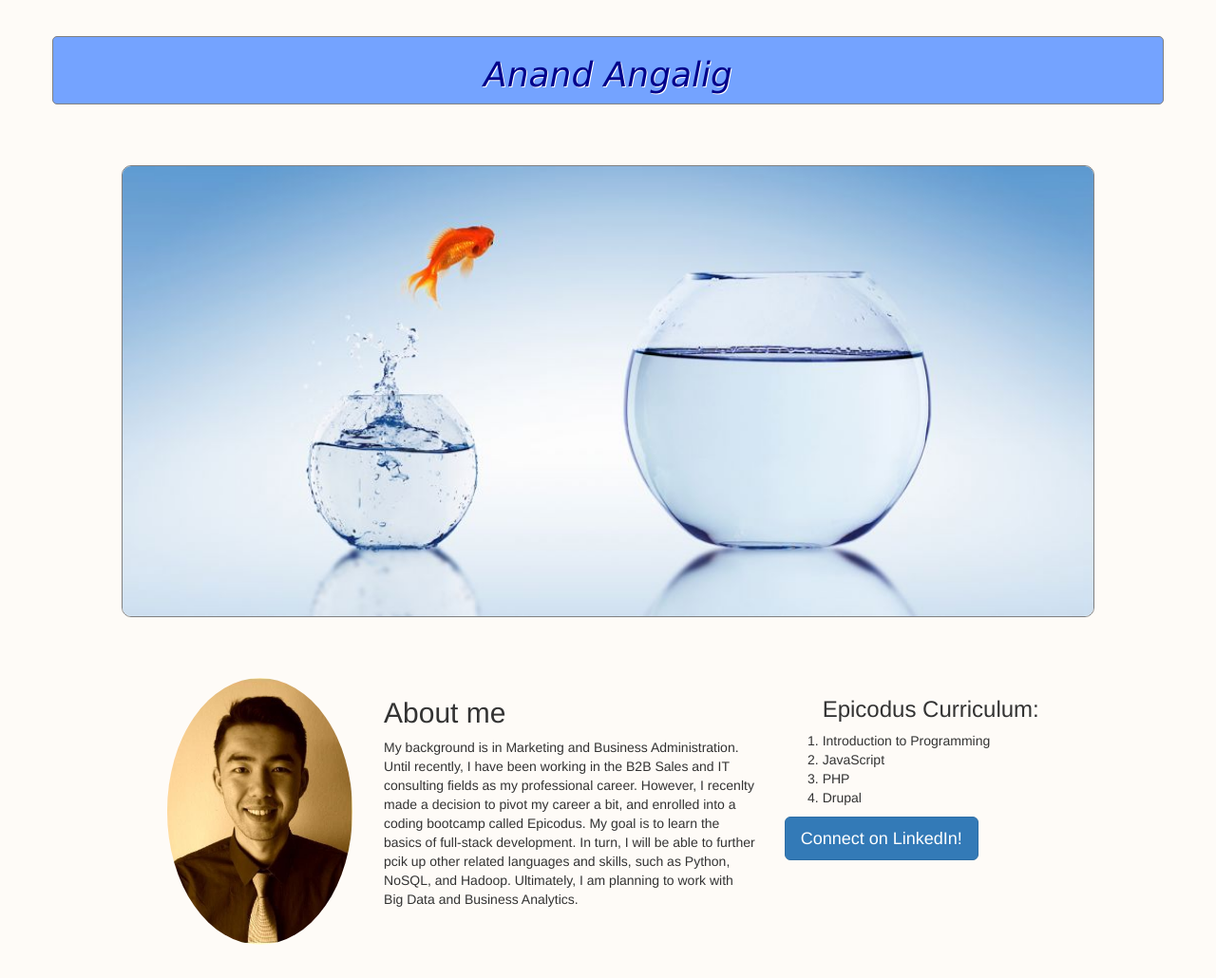
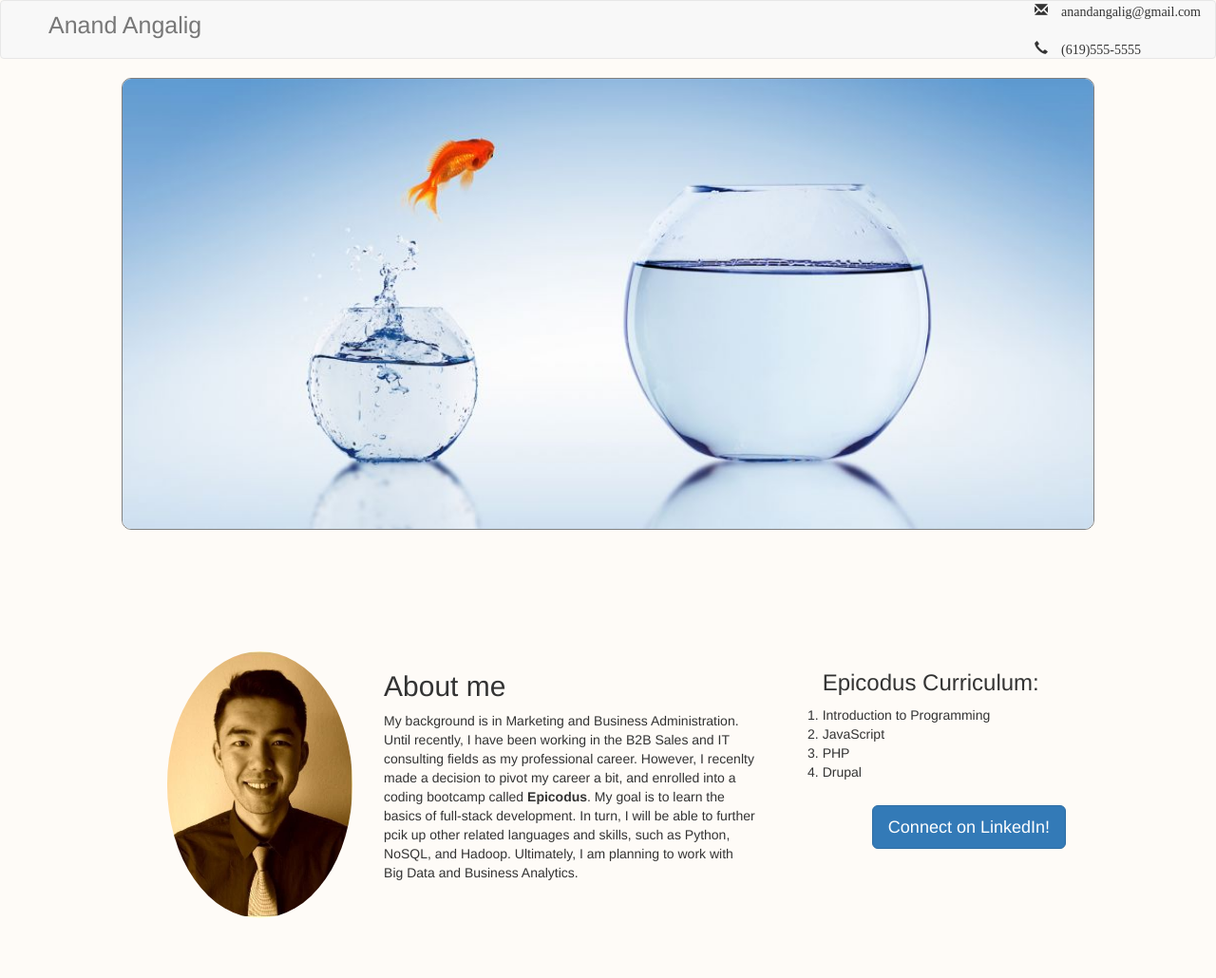
Before and after one commit to anandangalig/portfolio, a plain HTML site: page index.html in a window 1280 px wide. Shown: the top 1030 px of the page at 95% size. Drawn offline with Linux system fonts and the light colour scheme.

Commit message:
add header and, bolded text, change font size and style

```diff
--- a/css/styles.css
+++ b/css/styles.css
@@ -1,16 +1,17 @@
 .img1 {
   width: 80%;
   margin: 10%;
-  margin-bottom: 5%;
-  margin-top: 5%;
+  margin-bottom: 10%;
+  margin-top: 0;
   border-radius: 10px;
   border: 1px solid grey;
 }
 
 .projects {
-  font-family:serif;
+  font-family: 'Oswald', sans-serif;
   text-align: center;
   margin: auto;
+  font-size: 18px;
 }
 
 body {
@@ -20,19 +21,6 @@ body {
 .tools{
   font-style:italic;
   color: blue
-}
-
-.container {
-  color: darkblue;
-  text-shadow: 1px 1px #FFF;
-  border: 1px solid grey;
-  background-color: #74A3FF;
-  border-radius: 5px;
-  text-align: center;
-  font-style: italic;
-  font-family: verdana;
-  font-weight: lighter;
-  margin-top: 3%;
 }
 
 .mypic {
@@ -49,3 +37,18 @@ body {
   margin-top: 0;
   margin-bottom: 5%;
 }
+
+#contact {
+  font-family: 'Oswald', sans-serif;
+  float: right;
+}
+
+#link {
+  float: right;
+  margin: 15px;
+}
+
+#name {
+  font-size: 25px;
+  padding-left: 50px;
+}
--- a/index.html
+++ b/index.html
@@ -6,9 +6,19 @@
     <title>Anand Angalig's Portfolio</title>
   </head>
   <body>
-    <div class="container">
-      <h1>Anand Angalig</h1>
-    </div>
+    <body>
+      <nav class="navbar navbar-default">
+        <div class="container-fluid">
+          <div class="navbar-header">
+            <a  id="name" class="navbar-brand" href="#">Anand Angalig</a>
+          </div>
+          <ul id="contact" class="nav navbar-nav">
+            <li><span class="glyphicon glyphicon-envelope"</span>  anandangalig@gmail.com</li>
+            <br></br>
+            <li><span class="glyphicon glyphicon-earphone"</span> (619)555-5555
+          </ul>
+        </div>
+      </nav>
     <img class="img1" src="img/img1.jpg" alt="A photo of my inspiration">
       <div class="row">
         <div class="col-sm-8">
@@ -16,7 +26,7 @@
           <h2 id="aboutme">About me</h2>
           <p> My background is in Marketing and Business Administration. Until recently, I have been working
             in the B2B Sales and IT consulting fields as my professional career. However, I recenlty made a
-            decision to pivot my career a bit, and enrolled into a coding bootcamp called Epicodus. My goal
+            decision to pivot my career a bit, and enrolled into a coding bootcamp called <strong>Epicodus</strong>. My goal
             is to learn the basics of full-stack development. In turn, I will be able to further pcik up
             other related languages and skills, such as Python, NoSQL, and Hadoop. Ultimately, I am planning
             to work with Big Data and Business Analytics.</p>
@@ -29,7 +39,7 @@
             <li>PHP</li>
             <li>Drupal</li>
           </ol>
-          <p><a class="btn btn-primary btn-lg" href="https://www.linkedin.com/in/anand-andy-angalig-751b483b" target="_blank" role="button">Connect on LinkedIn!</a></p>
+          <p><a id="link" class="btn btn-primary btn-lg" href="https://www.linkedin.com/in/anand-andy-angalig-751b483b" target="_blank" role="button">Connect on LinkedIn!</a></p>
         </div>
       </div>
     <div class="projects">
@@ -37,16 +47,16 @@
       <ul>
         <il>
           <a href="https://github.com/anandangalig/private-island.git" target="_blank">Private Island:</a>
-          <p>A simple web page for an imaginary resort island. <span class="tools">Tools used:</span>HTML and CSS.</p>
+          <p>A simple web page for an imaginary resort island. <span class="tools">Tools used: </span>HTML and CSS.</p>
         </il>
         <il>
           <a href="https://github.com/anandangalig/band.git" target="_blank"> Favorite Band:</a>
-          <p> Another sample web page for my favorite band Slightly Stoopid to practice floats. <span class="tools">Tools used:</span>DIV, margin, and float in HTML and CSS.</p>
+          <p> Another sample web page for my favorite band Slightly Stoopid to practice floats. <span class="tools">Tools used: </span>DIV, margin, and float in HTML and CSS.</p>
         </il>
         <il><a href="https://github.com/anandangalig/space-blog.git" target="_blank"> Space Blog:</a>
-        <p> Using images, paragraphs, and containers to create a blog. <span class="tools">Tools used:</span>DIV, ID, and Bootstrap CSS.</p></il>
+        <p> Using images, paragraphs, and containers to create a blog. <span class="tools">Tools used: </span>DIV, ID, and Bootstrap CSS.</p></il>
         <il><a href="https://github.com/anandangalig/Shelter.git" target="_blank"> Shelter:</a>
-        <p> Simple web page for an animal shelter with responsive stacking of sections based on the width of a device screen. <span class="tools">Tools used:</span>Media queries, CSS, HTML, and floats.</p></il>
+        <p> Simple web page for an animal shelter with responsive stacking of sections based on the width of a device screen. <span class="tools">Tools used: </span>Media queries, CSS, HTML, and floats.</p></il>
       </ul>
     </div>
   </body>
```
